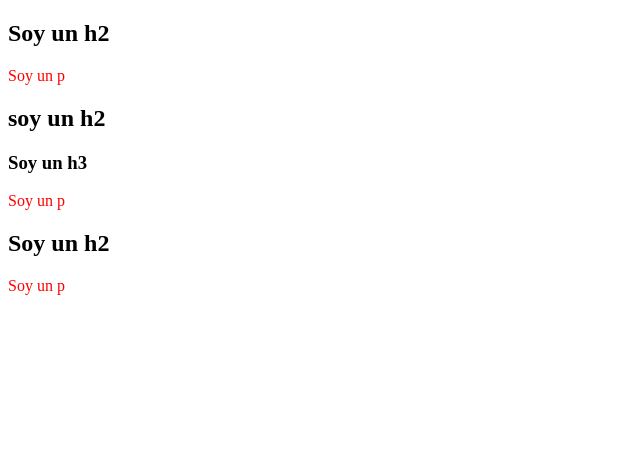
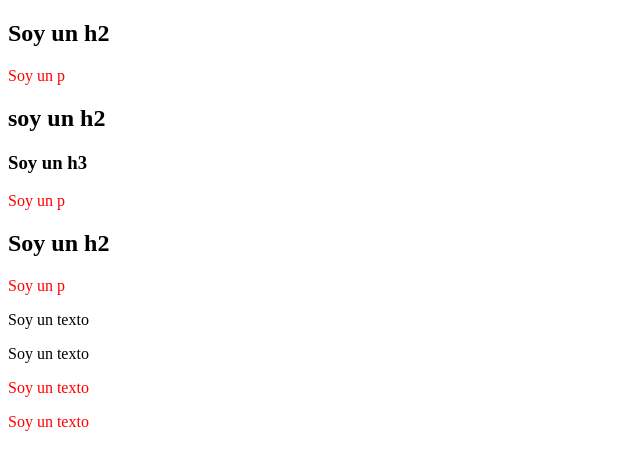
Before and after one commit to jomilto/curso_html_css, a plain HTML site: page CSS/claseCombinadores/index.html in a window 1280 px wide. Shown: the whole page, without its empty margins (0-640 px from the left). Drawn offline with Linux system fonts and the light colour scheme.

Commit message:
hijo directo

```diff
--- a/CSS/claseCombinadores/index.html
+++ b/CSS/claseCombinadores/index.html
@@ -16,6 +16,19 @@
         <h2>Soy un h2</h2>
         <p>Soy un p</p>
     </div>
-
+    <div>
+        <article>
+            <p>Soy un texto</p>
+        </article>
+        <article>
+            <p>Soy un texto</p>
+        </article>
+        <section>
+            <div>
+                <p>Soy un texto</p>
+            </div>
+        </section>
+        <p>Soy un texto</p>
+    </div>
 </body>
 </html>
--- a/CSS/claseCombinadores/style.css
+++ b/CSS/claseCombinadores/style.css
@@ -11,6 +11,14 @@ que se encuentren cerca de un h2 */
 /* todos los p que tengan un hermano general,
 se pintan de rojo
 porque los p tienen un hermano h2 al mismo nivel */
-h2 ~ p {
+
+/* h2 ~ p {
+    color: red;
+} */
+
+/* hijo directo*/
+/* la etiqueta p que sea hija de un div
+ aplica color rojo */
+div > p {
     color: red;
 }
```
